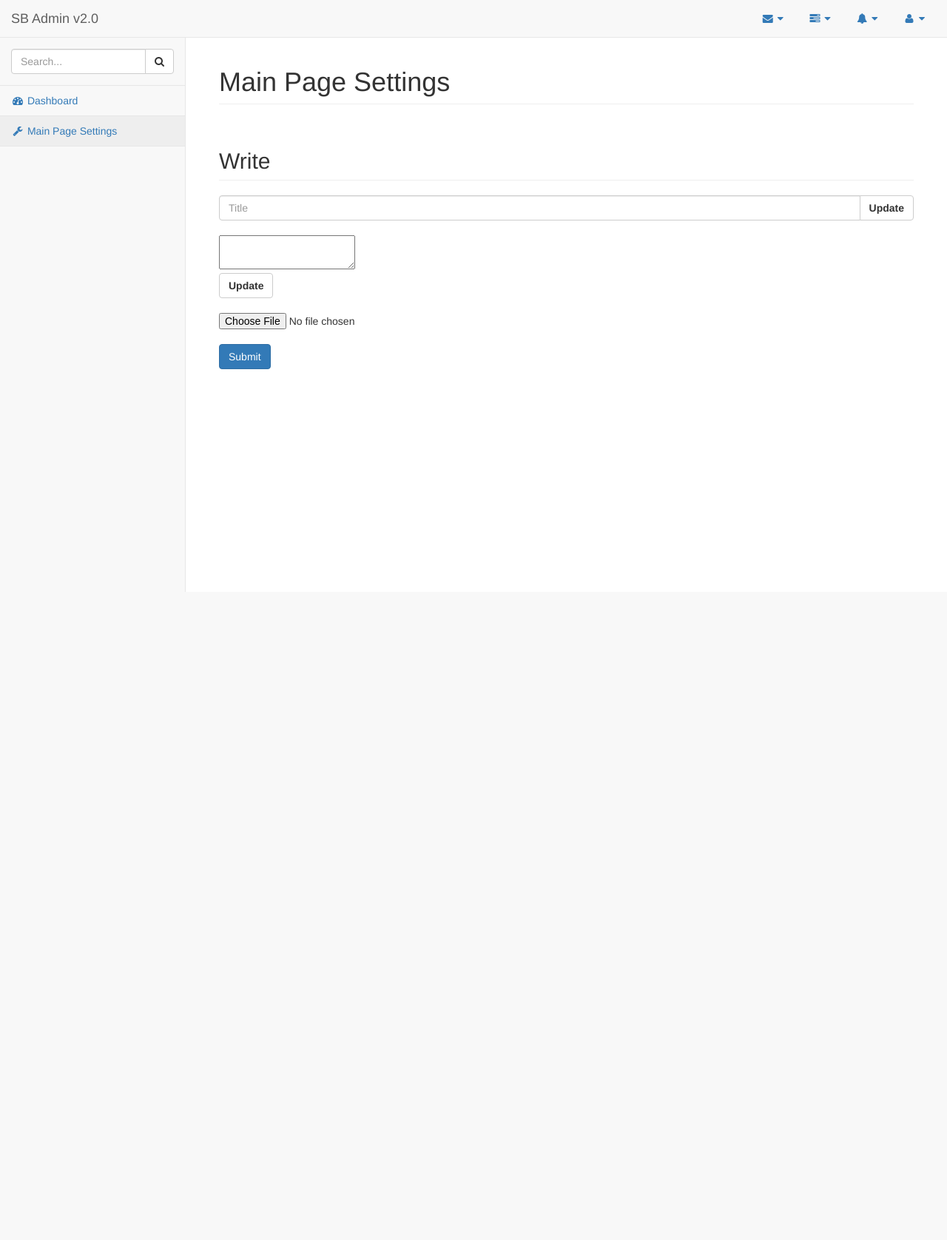
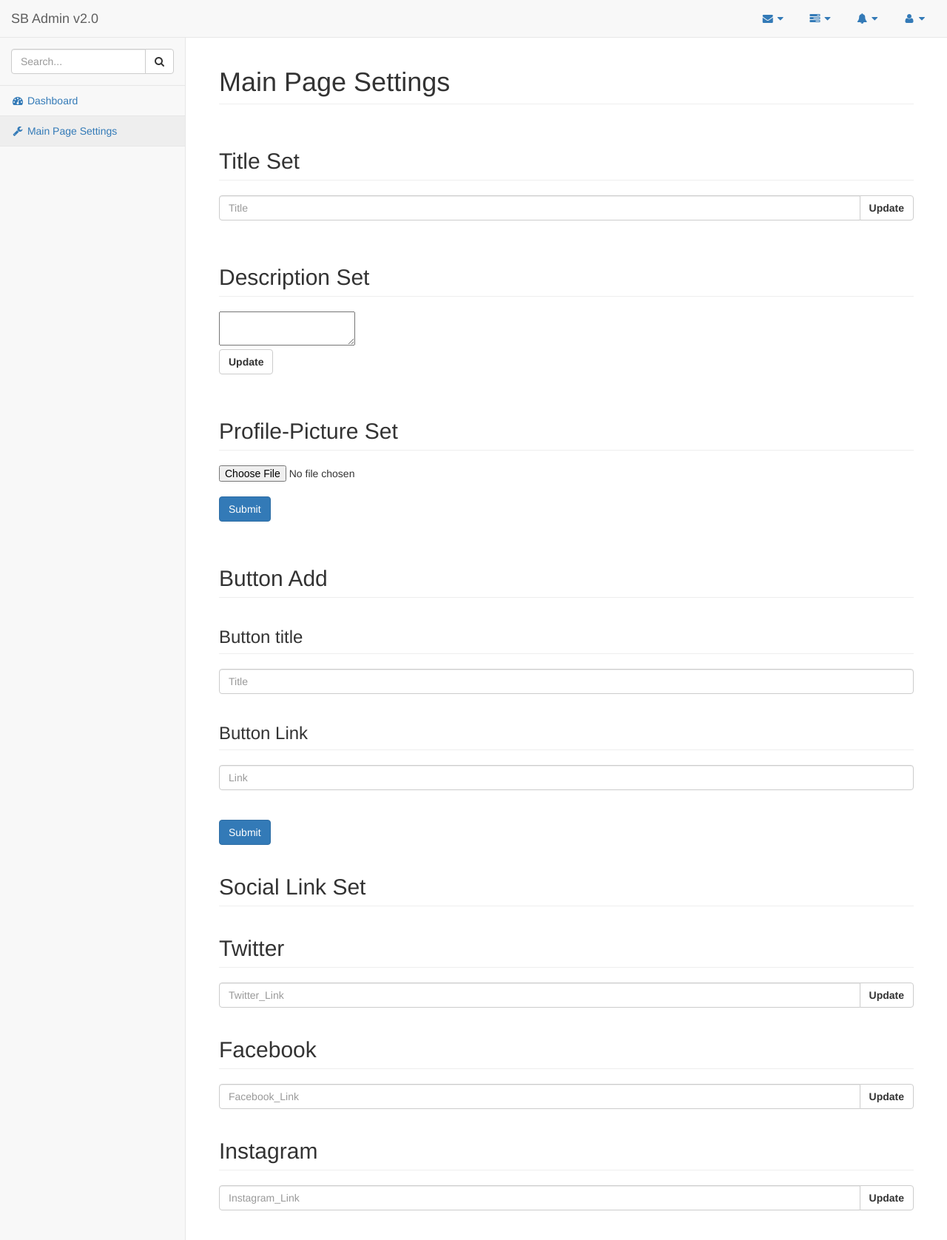
Before and after one commit to xfoxes/Admin_Panel, a PHP site: page /pages/mainsettings.php in a window 1280 px wide. Shown: the whole page at 74% size. Before the commit the page ends 800 px from the top, so only its background shows below. Run offline with PHP 8.4, Linux system fonts and the light colour scheme; some libraries are stand-ins or nearby versions.

Commit message:
MainPageSettings
Güncellendi

```diff
--- a/pages/mainsettings.php
+++ b/pages/mainsettings.php
@@ -382,7 +382,7 @@ if(isset($_POST["image-update"]))
                     <form method="POST" enctype="multipart/form-data">
 
                     <div class="col-lg-12">
-                        <h2 class="page-header">Write</h2>
+                        <h2 class="page-header">Title Set</h2>
                         <div class="input-group custom-search-form">
                                 <input type="text" class="form-control" placeholder="Title">
                                 <span class="input-group-btn">
@@ -392,10 +392,49 @@ if(isset($_POST["image-update"]))
                             </span>
                             </div>
                          <br>
+						 <h2 class="page-header">Description Set</h2>
                         <textarea name="editor" class="ckeditor"></textarea> <br>
                         <button class="btn btn-default" type="sumbit" name="desp-update"><b>Update</b></button> <br> <br>
+						 <h2 class="page-header">Profile-Picture Set</h2>
                         <input name="dosya" type="file" required="required"> <br>
                         <input type="submit" class="btn btn-primary" name="image-update" id="gonder"><br><br>
+						 <h2 class="page-header">Button Add</h2>
+						 <h3 class="page-header">Button title</h3>
+						 <input type="text" class="form-control" placeholder="Title">
+						 <h3 class="page-header">Button Link</h3>
+						 <input type="text" class="form-control" placeholder="Link"><br><br>
+						 <input type="submit" class="btn btn-primary" name="button-add" id="gonder">
+						 <h2 class="page-header">Social Link Set</h2>
+						 <h2 class="page-header">Twitter</h2>
+						 <div class="input-group custom-search-form">
+                                <input type="text" class="form-control" placeholder="Twitter_Link">
+                                <span class="input-group-btn">
+                                <button class="btn btn-default" type="sumbit" name="twitter-update">
+                                    <b>Update</b>
+                                </button>
+                            </span>
+                            </div>
+						 <h2 class="page-header">Facebook</h2>
+						 <div class="input-group custom-search-form">
+                                <input type="text" class="form-control" placeholder="Facebook_Link">
+                                <span class="input-group-btn">
+                                <button class="btn btn-default" type="sumbit" name="facebook-update">
+                                    <b>Update</b>
+                                </button>
+                            </span>
+                            </div>
+						 <h2 class="page-header">Instagram</h2>
+						 <div class="input-group custom-search-form">
+                                <input type="text" class="form-control" placeholder="Instagram_Link">
+                                <span class="input-group-btn">
+                                <button class="btn btn-default" type="sumbit" name="insta-update">
+                                    <b>Update</b>
+                                </button>
+                            </span>
+                            </div>
+							<br><br>
+
+
 
                     </div>
                     </form>
```
